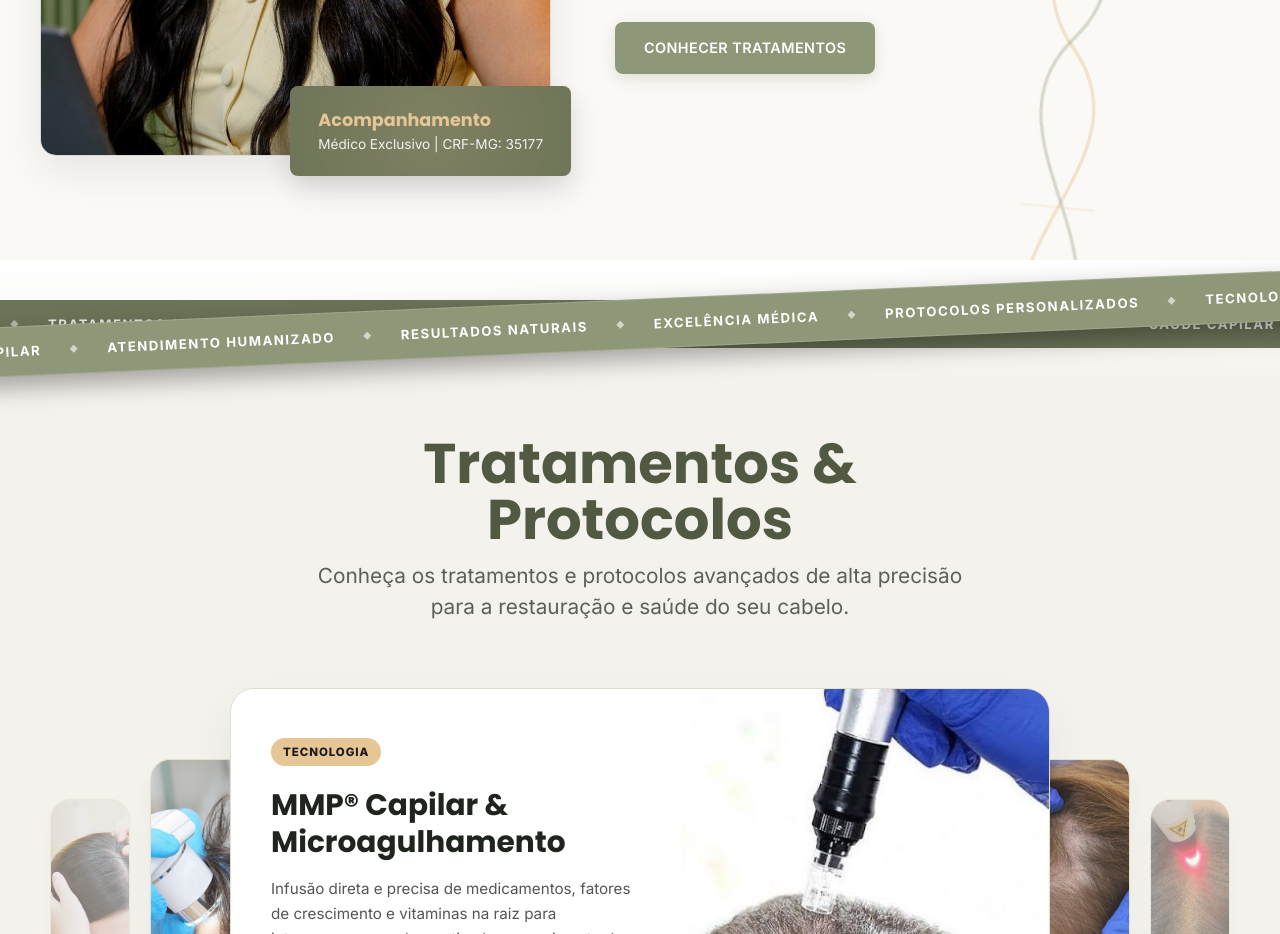
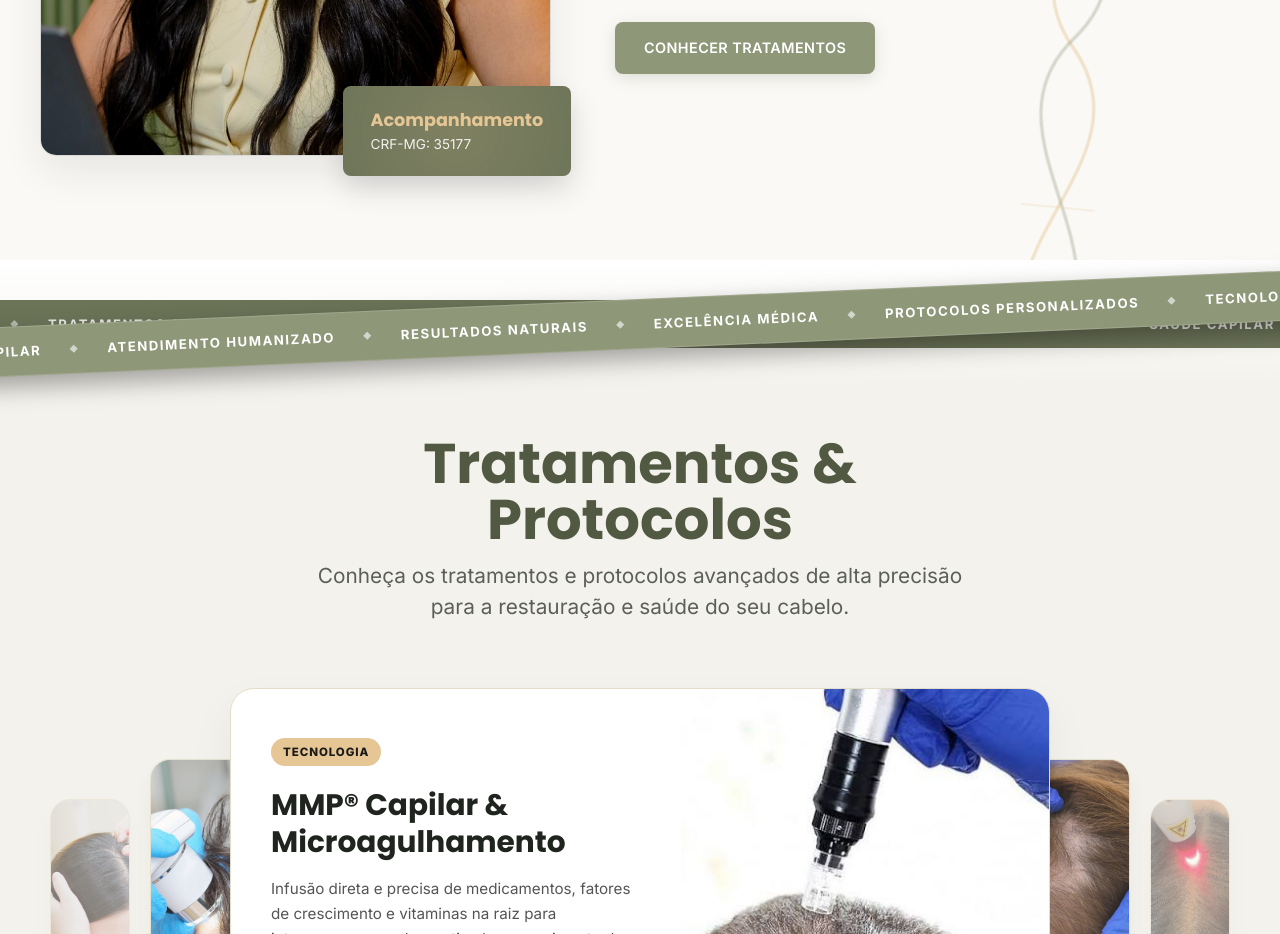
Before and after one commit to igorsposito/dra-natalia-coutinho, a Next.js app: page / in a window 1280 px wide. Shown: the part 1640-2574 px from the top of the page. Built offline with nearby package versions, Linux system fonts and the light colour scheme.

Commit message:
correcao de dados

```diff
--- a/src/components/About/About.jsx
+++ b/src/components/About/About.jsx
@@ -58,7 +58,7 @@ export default function About() {
           <div className={styles.experienceBadge}>
             <div className={styles.badgePulse} />
             <strong>Acompanhamento</strong>
-            <span>Médico Exclusivo | CRF-MG: 35177</span>
+            <span>CRF-MG: 35177</span>
           </div>
         </motion.div>
 
```
